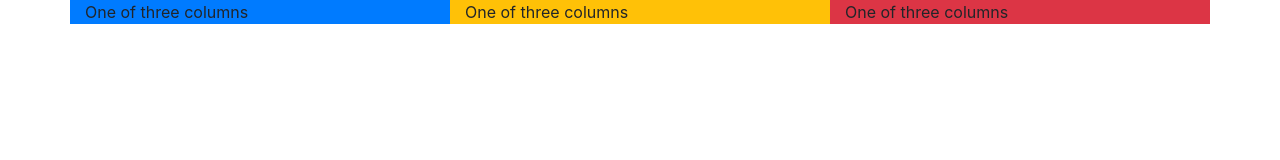
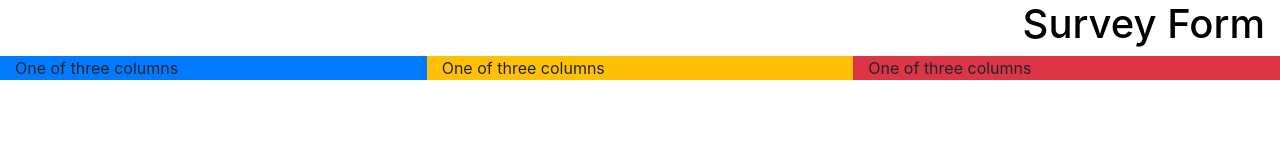
Before and after one commit to Kielx/Survey-Form, a plain HTML site: page index.html in a window 1280 px wide. Drawn offline with nearby package versions, Linux system fonts and the light colour scheme.

Commit message:
Added h1 survey form

```diff
--- a/index.html
+++ b/index.html
@@ -15,7 +15,8 @@
 
 <body>
 
-    <div class="container">
+    <div class="container-fluid">
+        <h1>Survey Form</h1>
         <div class="row">
             <div class="col-sm bg-primary">
                 One of three columns
--- a/styles.css
+++ b/styles.css
@@ -0,0 +1,4 @@
+h1 {
+    color: black;
+    text-align: right;
+}
```
